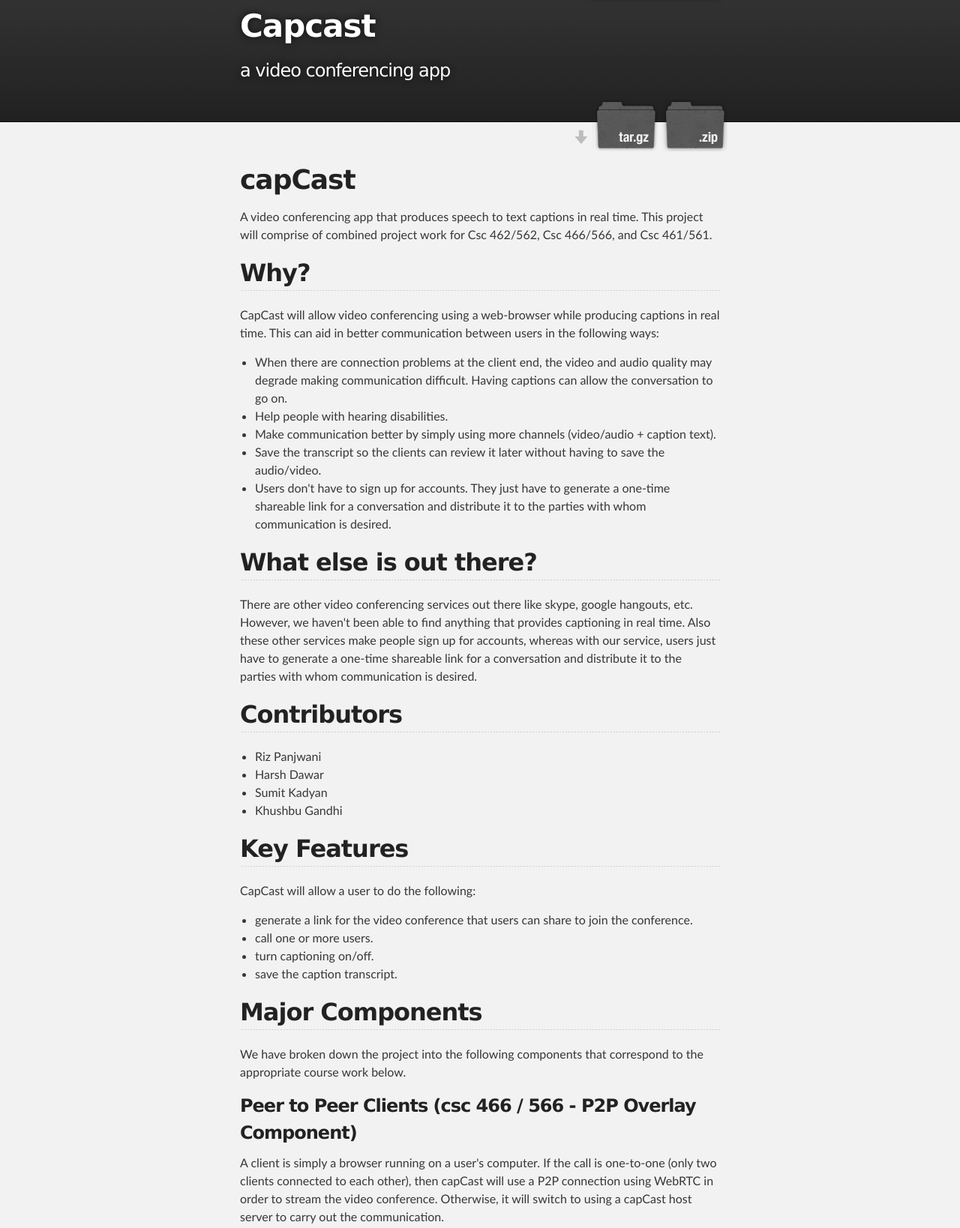
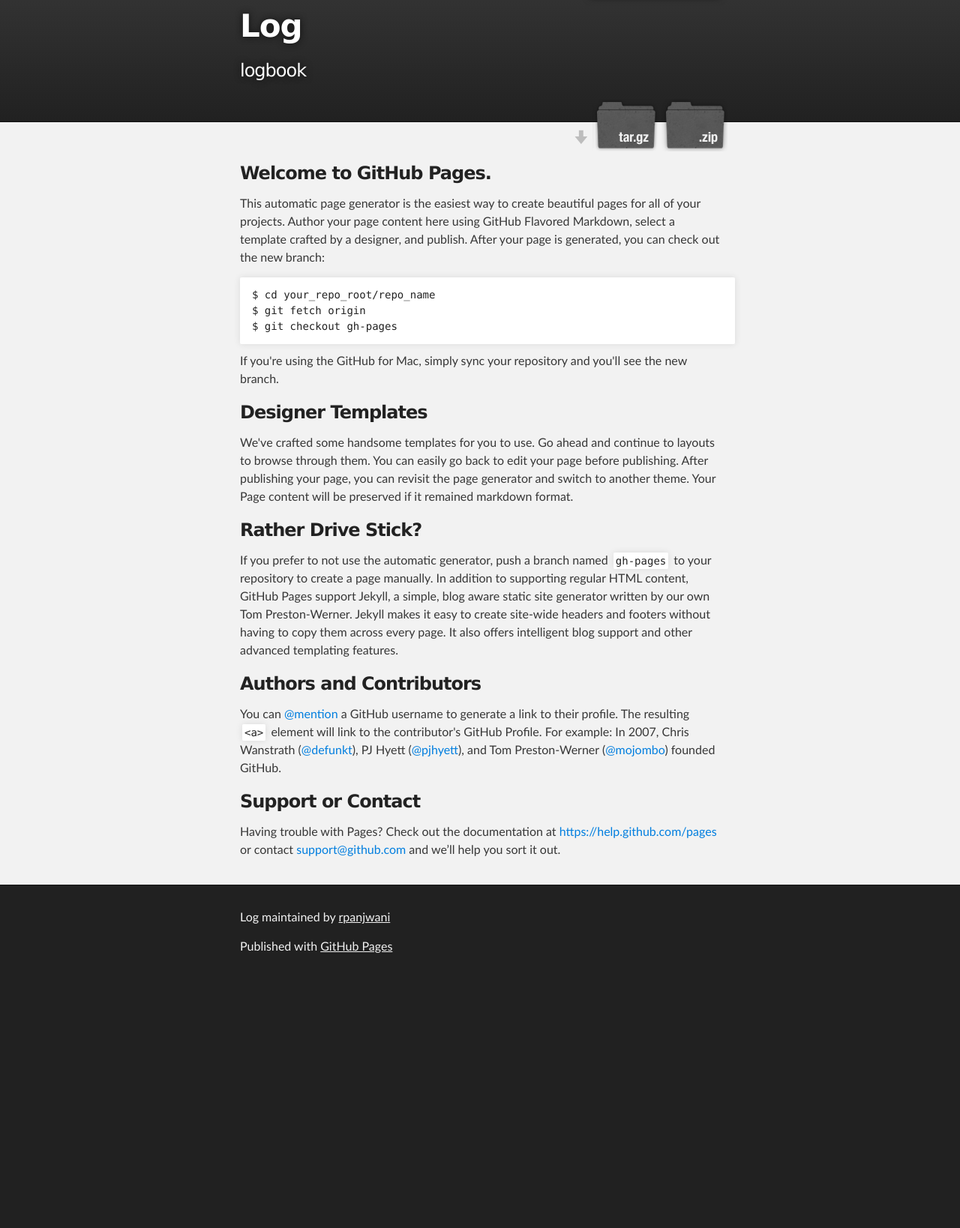
Before and after one commit to rpanjwani/capcast, a plain HTML site: page index.html in a window 1280 px wide. Shown: the part 47-1685 px from the top of the page at 75% size. After the commit the page ends 1356 px from the top, so only its background shows below. Drawn offline with Linux system fonts and the light colour scheme.

Commit message:
Create gh-pages branch via GitHub

```diff
--- a/index.html
+++ b/index.html
@@ -4,11 +4,11 @@
   <head>
     <meta charset='utf-8'>
     <meta http-equiv="X-UA-Compatible" content="chrome=1">
-    <meta name="description" content="Capcast : a video conferencing app">
+    <meta name="description" content="Log : logbook">
 
     <link rel="stylesheet" type="text/css" media="screen" href="stylesheets/stylesheet.css">
 
-    <title>Capcast</title>
+    <title>Log</title>
   </head>
 
   <body>
@@ -18,8 +18,8 @@
         <header class="inner">
           <a id="forkme_banner" href="https://github.com/rpanjwani/capcast">View on GitHub</a>
 
-          <h1 id="project_title">Capcast</h1>
-          <h2 id="project_tagline">a video conferencing app</h2>
+          <h1 id="project_title">Log</h1>
+          <h2 id="project_tagline">logbook</h2>
 
             <section id="downloads">
               <a class="zip_download_link" href="https://github.com/rpanjwani/capcast/zipball/master">Download this project as a .zip file</a>
@@ -31,87 +31,44 @@
     <!-- MAIN CONTENT -->
     <div id="main_content_wrap" class="outer">
       <section id="main_content" class="inner">
-        <h1>
-<a id="capcast" class="anchor" href="#capcast" aria-hidden="true"><span class="octicon octicon-link"></span></a>capCast</h1>
+        <h3>
+<a id="welcome-to-github-pages" class="anchor" href="#welcome-to-github-pages" aria-hidden="true"><span class="octicon octicon-link"></span></a>Welcome to GitHub Pages.</h3>
 
-<p>A video conferencing app that produces speech to text captions in real time. This project will comprise of combined project work for Csc 462/562, Csc 466/566, and Csc 461/561.</p>
+<p>This automatic page generator is the easiest way to create beautiful pages for all of your projects. Author your page content here using GitHub Flavored Markdown, select a template crafted by a designer, and publish. After your page is generated, you can check out the new branch:</p>
 
-<h2>
-<a id="why" class="anchor" href="#why" aria-hidden="true"><span class="octicon octicon-link"></span></a>Why?</h2>
+<pre><code>$ cd your_repo_root/repo_name
+$ git fetch origin
+$ git checkout gh-pages
+</code></pre>
 
-<p>CapCast will allow video conferencing using a web-browser while producing captions in real time. This can aid in better communication between users in the following ways:</p>
-
-<ul>
-<li>When there are connection problems at the client end, the video and audio quality may degrade making communication difficult. Having captions can allow the conversation to go on.</li>
-<li>Help people with hearing disabilities.</li>
-<li>Make communication better by simply using more channels (video/audio + caption text).</li>
-<li>Save the transcript so the clients can review it later without having to save the audio/video.</li>
-<li>Users don't have to sign up for accounts. They just have to generate a one-time shareable link for a conversation and distribute it to the parties with whom communication is desired. </li>
-</ul>
-
-<h2>
-<a id="what-else-is-out-there" class="anchor" href="#what-else-is-out-there" aria-hidden="true"><span class="octicon octicon-link"></span></a>What else is out there?</h2>
-
-<p>There are other video conferencing services out there like skype, google hangouts, etc. However, we haven't been able to find anything that provides captioning in real time. Also these other services make people sign up for accounts, whereas with our service, users just have to generate a one-time shareable link for a conversation and distribute it to the parties with whom communication is desired. </p>
-
-<h2>
-<a id="contributors" class="anchor" href="#contributors" aria-hidden="true"><span class="octicon octicon-link"></span></a>Contributors</h2>
-
-<ul>
-<li>Riz Panjwani</li>
-<li>Harsh Dawar</li>
-<li>Sumit Kadyan</li>
-<li>Khushbu Gandhi</li>
-</ul>
-
-<h2>
-<a id="key-features" class="anchor" href="#key-features" aria-hidden="true"><span class="octicon octicon-link"></span></a>Key Features</h2>
-
-<p>CapCast will allow a user to do the following:</p>
-
-<ul>
-<li>generate a link for the video conference that users can share to join the conference.</li>
-<li>call one or more users.</li>
-<li>turn captioning on/off.</li>
-<li>save the caption transcript.</li>
-</ul>
-
-<h2>
-<a id="major-components" class="anchor" href="#major-components" aria-hidden="true"><span class="octicon octicon-link"></span></a>Major Components</h2>
-
-<p>We have broken down the project into the following components that correspond to the appropriate course work below.</p>
+<p>If you're using the GitHub for Mac, simply sync your repository and you'll see the new branch.</p>
 
 <h3>
-<a id="peer-to-peer-clients-csc-466--566---p2p-overlay-component" class="anchor" href="#peer-to-peer-clients-csc-466--566---p2p-overlay-component" aria-hidden="true"><span class="octicon octicon-link"></span></a>Peer to Peer Clients (csc 466 / 566 - P2P Overlay Component)</h3>
+<a id="designer-templates" class="anchor" href="#designer-templates" aria-hidden="true"><span class="octicon octicon-link"></span></a>Designer Templates</h3>
 
-<p>A client is simply a browser running on a user's computer. If the call is one-to-one (only two clients connected to each other), then capCast will use a P2P connection using WebRTC in order to stream the video conference. Otherwise, it will switch to using a capCast host server to carry out the communication.</p>
+<p>We've crafted some handsome templates for you to use. Go ahead and continue to layouts to browse through them. You can easily go back to edit your page before publishing. After publishing your page, you can revisit the page generator and switch to another theme. Your Page content will be preserved if it remained markdown format.</p>
 
 <h3>
-<a id="capcast-host-servers-csc-462--562---distributed-systems-component" class="anchor" href="#capcast-host-servers-csc-462--562---distributed-systems-component" aria-hidden="true"><span class="octicon octicon-link"></span></a>CapCast Host Servers (csc 462 / 562 - Distributed Systems Component)</h3>
+<a id="rather-drive-stick" class="anchor" href="#rather-drive-stick" aria-hidden="true"><span class="octicon octicon-link"></span></a>Rather Drive Stick?</h3>
 
-<p>CapCast host servers will be a distributed system that host the application. The system will facilitate a call between users. If there are two clients, the system will offload the streaming to the p2p model, where the clients will handle the streaming amongst themselves. When a call involves more than two clients, the server will facilitate the video streaming. We will simulate delays, network loss, and node fault to demonstrate the system's ability to cope with failure.</p>
+<p>If you prefer to not use the automatic generator, push a branch named <code>gh-pages</code> to your repository to create a page manually. In addition to supporting regular HTML content, GitHub Pages support Jekyll, a simple, blog aware static site generator written by our own Tom Preston-Werner. Jekyll makes it easy to create site-wide headers and footers without having to copy them across every page. It also offers intelligent blog support and other advanced templating features.</p>
 
 <h3>
-<a id="video-streaming-and-captioning-csc-461--561---multimedia-systems-component" class="anchor" href="#video-streaming-and-captioning-csc-461--561---multimedia-systems-component" aria-hidden="true"><span class="octicon octicon-link"></span></a>Video Streaming and Captioning (csc 461 / 561 - Multimedia Systems Component)</h3>
+<a id="authors-and-contributors" class="anchor" href="#authors-and-contributors" aria-hidden="true"><span class="octicon octicon-link"></span></a>Authors and Contributors</h3>
 
-<p>Video conferencing will be done using HTML5 and WebRTC. Real-time speech to text captioning will be done using the Google Web Speech API.</p>
+<p>You can <a href="https://github.com/blog/821" class="user-mention">@mention</a> a GitHub username to generate a link to their profile. The resulting <code>&lt;a&gt;</code> element will link to the contributor's GitHub Profile. For example: In 2007, Chris Wanstrath (<a href="https://github.com/defunkt" class="user-mention">@defunkt</a>), PJ Hyett (<a href="https://github.com/pjhyett" class="user-mention">@pjhyett</a>), and Tom Preston-Werner (<a href="https://github.com/mojombo" class="user-mention">@mojombo</a>) founded GitHub.</p>
 
-<h2>
-<a id="milestones-2015" class="anchor" href="#milestones-2015" aria-hidden="true"><span class="octicon octicon-link"></span></a>Milestones (2015)</h2>
+<h3>
+<a id="support-or-contact" class="anchor" href="#support-or-contact" aria-hidden="true"><span class="octicon octicon-link"></span></a>Support or Contact</h3>
 
-<ul>
-<li>Feb 16: Have the Host Servers up and running on a distributed system .... ( project 1 due in 462)</li>
-<li>Mar 2: </li>
-<li>Mar 16:</li>
-<li>Mar 23: Finalized system.</li>
-</ul>
+<p>Having trouble with Pages? Check out the documentation at <a href="https://help.github.com/pages">https://help.github.com/pages</a> or contact <a href="mailto:support@github.com">support@github.com</a> and we’ll help you sort it out.</p>
       </section>
     </div>
 
     <!-- FOOTER  -->
     <div id="footer_wrap" class="outer">
       <footer class="inner">
-        <p class="copyright">Capcast maintained by <a href="https://github.com/rpanjwani">rpanjwani</a></p>
+        <p class="copyright">Log maintained by <a href="https://github.com/rpanjwani">rpanjwani</a></p>
         <p>Published with <a href="http://pages.github.com">GitHub Pages</a></p>
       </footer>
     </div>
```
Also changed, not shown: params.json (+1 -1 lines).
